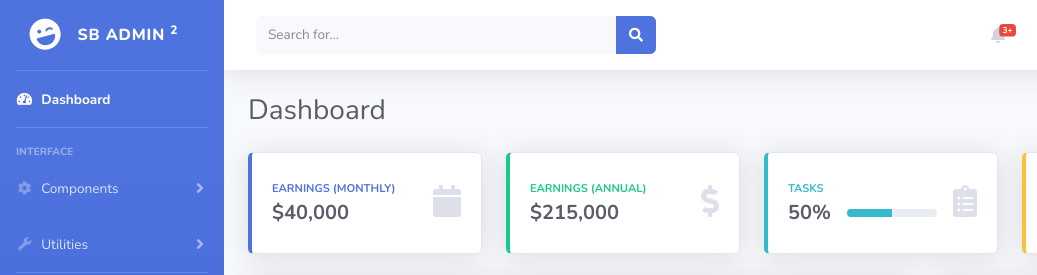
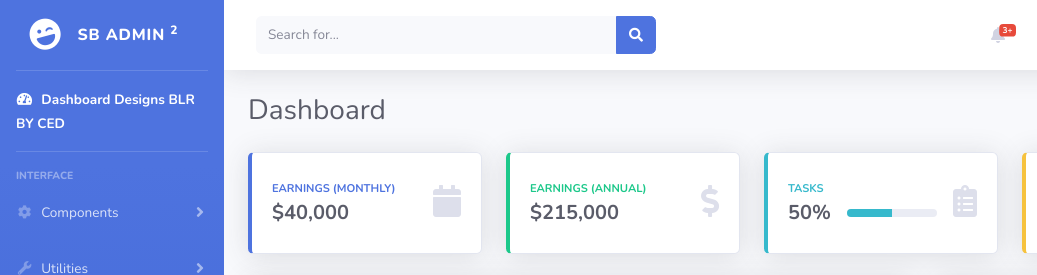
Before and after one commit to apn-jasierybanez/blr-dashboard-revamp, a website with bundled scripts: page index.html in a window 1280 px wide. Shown: the top 275 px of the page, 0-1037 px from the left. Built offline with nearby package versions, Linux system fonts and the light colour scheme.

Commit message:
Update index.html

```diff
--- a/index.html
+++ b/index.html
@@ -23,7 +23,6 @@
 </head>
 
 <body id="page-top">
-
     <!-- Page Wrapper -->
     <div id="wrapper">
 
@@ -45,7 +44,7 @@
             <li class="nav-item active">
                 <a class="nav-link" href="index.html">
                     <i class="fas fa-fw fa-tachometer-alt"></i>
-                    <span>Dashboard</span></a>
+                    <span>Dashboard Designs BLR BY CED</span></a>
             </li>
 
             <!-- Divider -->
```
